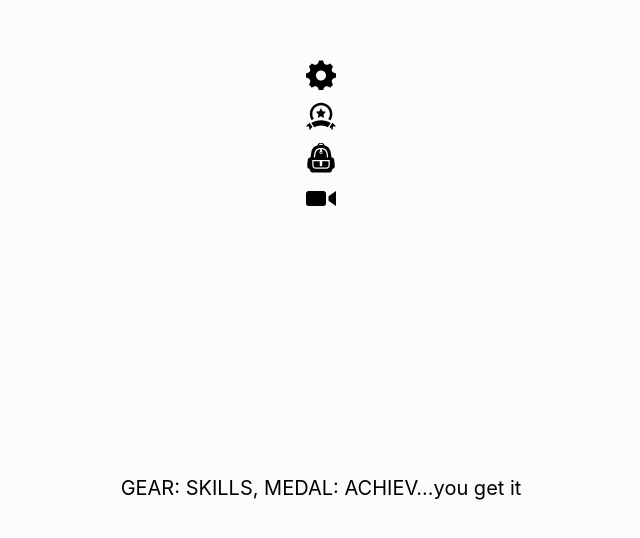
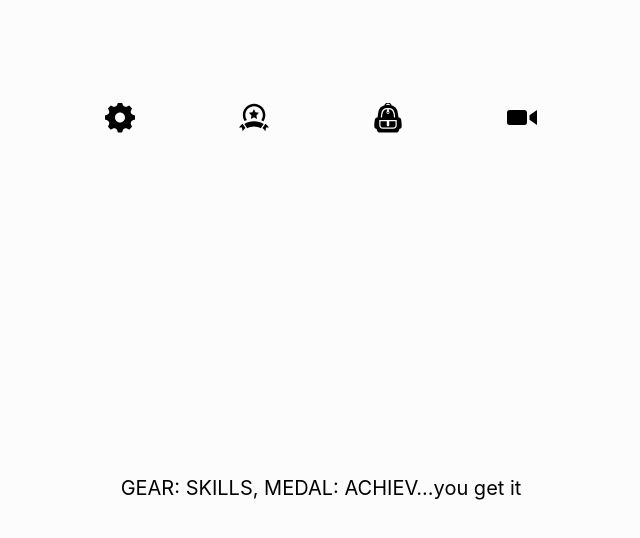
Before and after one commit to AAAwesomer/CV, a React (Create React App) app: page /home in a window 1280 px wide. Shown: the part 260-798 px from the top of the page, without its empty margins (319-959 px from the left). Built offline with nearby package versions, Linux system fonts and the light colour scheme.

Commit message:
made navbar horizontal

```diff
--- a/src/App.css
+++ b/src/App.css
@@ -74,6 +74,25 @@ p {
   margin-left: 0.3em;
 }
 
+.navigation {
+  height: 10vh;
+  width: 100vw;
+  min-width: 260px;
+  display: inline-block;
+  list-style-type: none;
+  text-align: center;
+}
+
+.navigation div {
+  position: relative;
+  display: inline-block;
+}
+
+.navicon {
+  display: block;
+  padding: 0 2em;
+}
+
 .icon {
   padding: 0.1em 0em;
 }
--- a/src/components/navicons.js
+++ b/src/components/navicons.js
@@ -49,30 +49,35 @@ var NavIcons = createReactClass({
 
   render() {
     return (
-      <nav>
+      <nav className="navigation">
+        <div>
           <Fade big top when={this.props.show_icons} duration={1000}>
             <Pulse spy={this.state.pulser[0]}>
-            <div onClick={this.go.bind(this, '/skills')}><GearSVG /></div>
+              <div className="navicon" onClick={this.go.bind(this, '/skills')}><GearSVG /></div>
             </Pulse>
           </Fade>
-
+        </div>
+        <div>
           <Fade big left when={this.props.show_icons} duration={1000}>
             <Pulse spy={this.state.pulser[1]}>
-            <div onClick={this.go.bind(this, '/achievements')}><AwardSVG /></div>
+              <div className="navicon" onClick={this.go.bind(this, '/achievements')}><AwardSVG /></div>
             </Pulse>
           </Fade>
-
+        </div>
+        <div>
           <Fade big right when={this.props.show_icons} duration={1000}>
             <Pulse spy={this.state.pulser[2]}>
-            <div onClick={this.go.bind(this, '/education')}><SchoolSVG /></div>
+              <div className="navicon" onClick={this.go.bind(this, '/education')}><SchoolSVG /></div>
             </Pulse>
           </Fade>
-
+        </div>
+        <div>
           <Fade big bottom when={this.props.show_icons} duration={1000}>
             <Pulse spy={this.state.pulser[3]}>
-            <div onClick={this.go.bind(this, '/video')}><VideoSVG /></div>
+              <div className="navicon" onClick={this.go.bind(this, '/video')}><VideoSVG /></div>
             </Pulse>
           </Fade>
+        </div>
       </nav>
     );
   }
```
Lines whose indentation alone changed are shown as unchanged.
